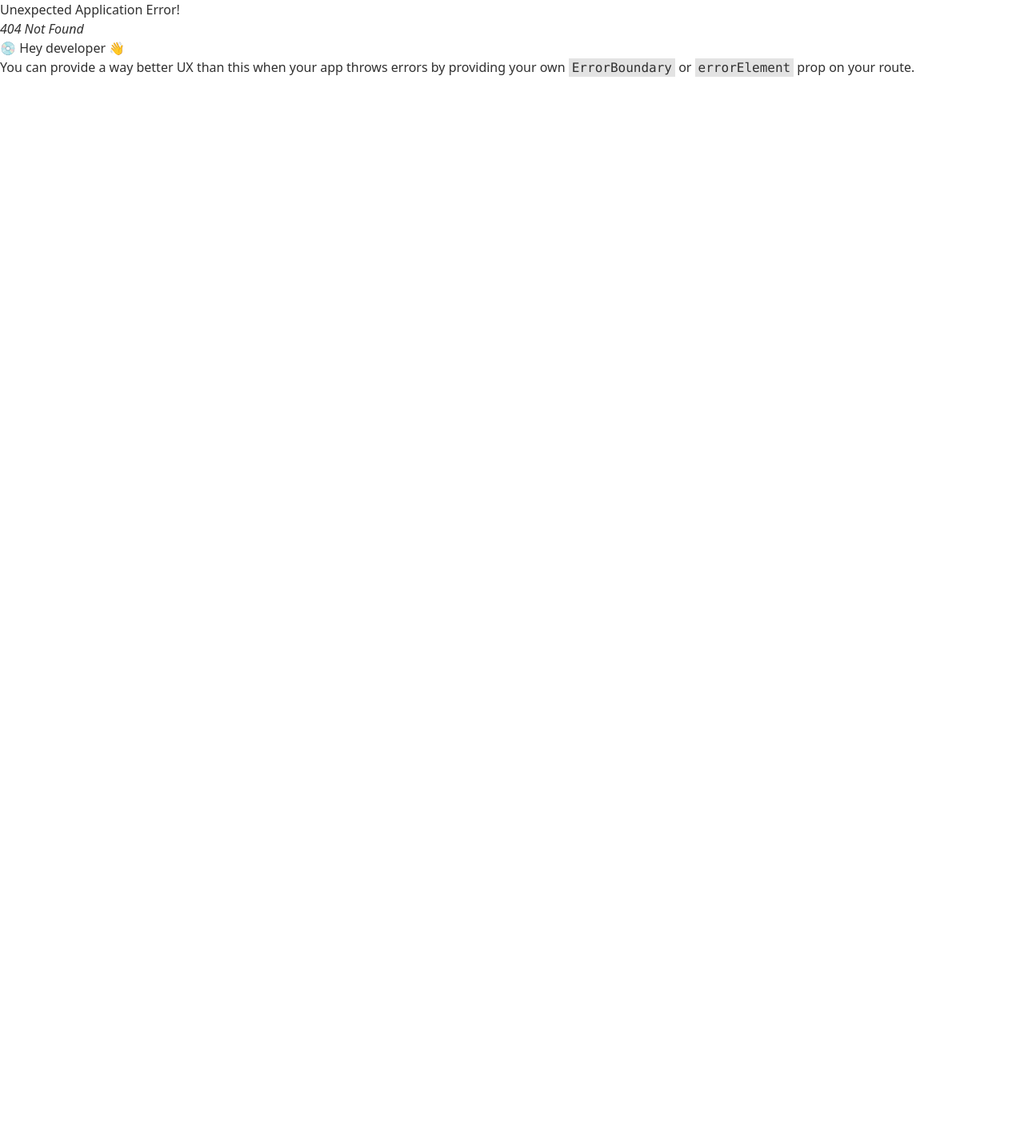
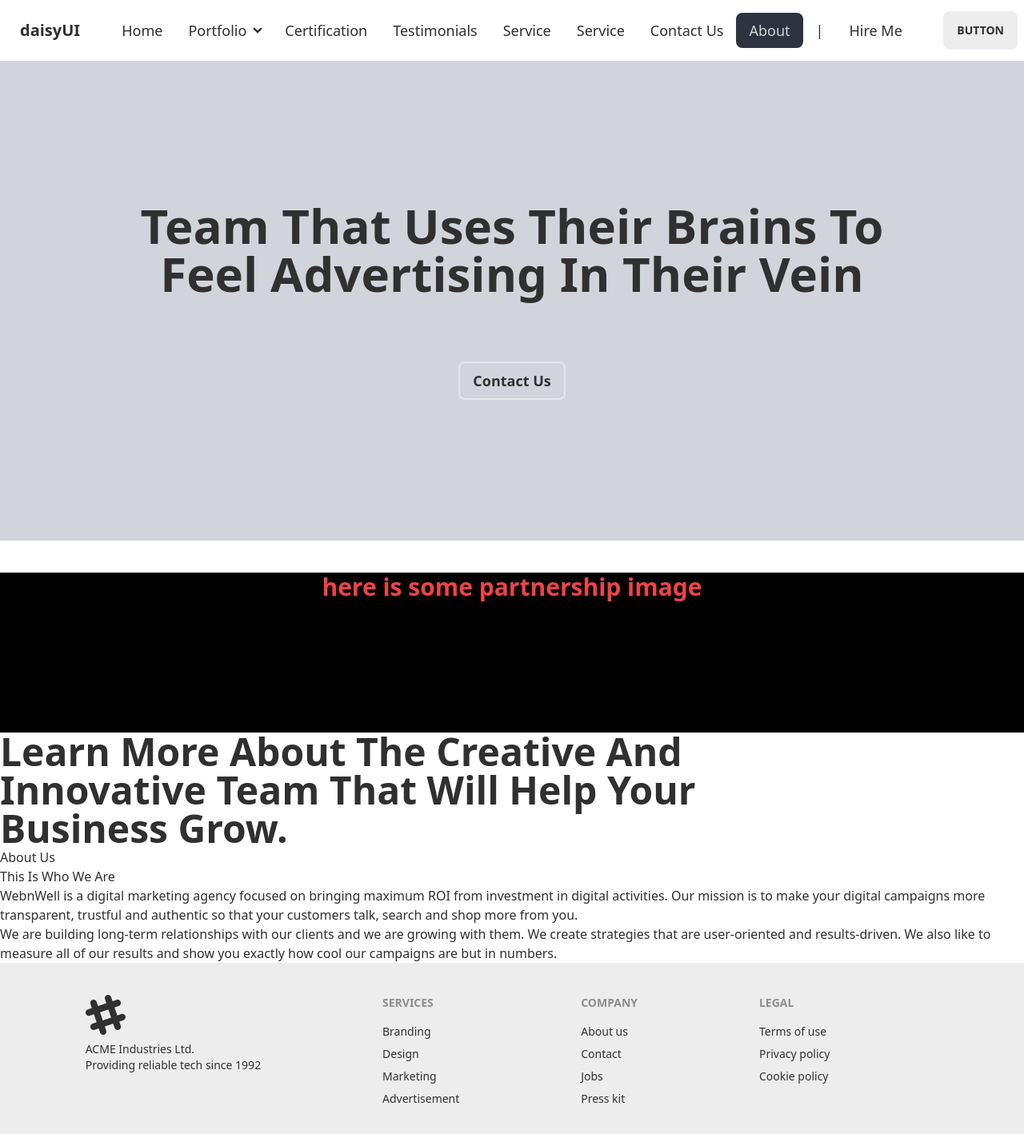
Before and after one commit to Mahbub192/zamir-website, a React (Vite) app: page /about in a window 1280 px wide. Before the commit this address had no page. Shown: the top 1418 px of the page at 80% size. Before the commit the page ends 800 px from the top, so only its background shows below. Built offline with nearby package versions, Linux system fonts and the light colour scheme.

Commit message:
about section page

```diff
--- /dev/null
+++ b/src/pages/About/About.jsx
@@ -0,0 +1,16 @@
+import AboutBanner from "./AboutBanner";
+import AboutUsInfo from "./AboutUsInfo";
+import Partnership from "./Partnership";
+
+
+const About = () => {
+    return (
+        <div>
+            <AboutBanner />
+            <Partnership />
+            <AboutUsInfo />
+        </div>
+    );
+};
+
+export default About;
--- /dev/null
+++ b/src/pages/About/AboutBanner.jsx
@@ -0,0 +1,17 @@
+
+const AboutBanner = () => {
+    return (
+        <div>
+            <div className="flex items-center justify-center h-[600px] bg-gray-300">
+            <div>
+                <h1 className="text-6xl font-bold text-center">Team That Uses Their Brains To <br /> Feel Advertising In Their Vein</h1>
+                <div className="mx-auto text-center mt-20">
+                <button className="text-lg font-bold border-2 px-4 py-2 rounded-lg ">Contact Us</button>
+                </div>
+            </div>
+            </div>
+        </div>
+    );
+};
+
+export default AboutBanner;
--- /dev/null
+++ b/src/pages/About/AboutUsInfo.jsx
@@ -0,0 +1,21 @@
+const AboutUsInfo = () => {
+  return (
+    <div className="container mx-auto">
+      <h1 className="text-5xl font-bold ">
+        Learn More About The Creative And <br /> Innovative Team That Will Help
+        Your <br /> Business Grow.
+      </h1>
+      <div>
+        <div></div>
+        <div>
+            <p>About Us</p>
+            <h1>This Is Who We Are</h1>
+            <p>WebnWell is a digital marketing agency focused on bringing maximum ROI from investment in digital activities. Our mission is to make your digital campaigns more transparent, trustful and authentic so that your customers talk, search and shop more from you. </p>
+            <p>We are building long-term relationships with our clients and we are growing with them. We create strategies that are user-oriented and results-driven. We also like to measure all of our results and show you exactly how cool our campaigns are but in numbers.</p>
+        </div>
+      </div>
+    </div>
+  );
+};
+
+export default AboutUsInfo;
--- /dev/null
+++ b/src/pages/About/Partnership.jsx
@@ -0,0 +1,11 @@
+
+
+const Partnership = () => {
+    return (
+        <div className="container mx-auto h-[200px] mt-10 bg-black">
+            <h1 className="text-center text-3xl font-bold text-red-500">here is some partnership image</h1>
+        </div>
+    );
+};
+
+export default Partnership;
--- a/src/pages/Portfolio/FacebookAdd/FacebookAdd.jsx
+++ b/src/pages/Portfolio/FacebookAdd/FacebookAdd.jsx
@@ -3,7 +3,7 @@ import facebookService from '../../../assets/FacebookAdd/facebookService.png'
 const FacebookAdd = () => {
     return (
         <div className="container mx-auto">
-            <h1>FACEBOOK PIXEL & CONVERSION API</h1>
+            <h1 className='text-3xl font-bold  text-center mb-10'>FACEBOOK PIXEL & CONVERSION API</h1>
             <div className='flex items-center w-5/6 mx-auto'>
                 <div className='w-1/2'>
                     <img className='mx-auto ' src={facebookAd} alt="" />
@@ -14,8 +14,8 @@ const FacebookAdd = () => {
                     <p className='leading-relaxed mt-3 text-justify'>I have a wealth of experience in creating and managing Google PPC (Pay-Per-Click) ad campaigns that deliver tangible results. Here&apos;s an overview of my expertise and an example of a successful Google PPC ad campaign:</p>
                 </div>
             </div>
-            <div>
-                <img src={facebookService} alt="" />
+            <div className='mt-10'>
+                <img className='mx-auto border-2 border-gray-300 p-3 bg-white shadow-2xl' src={facebookService} alt="" />
             </div>
         </div>
     );
--- a/src/pages/Portfolio/FacebookAdd/FacebookProtfolio.jsx
+++ b/src/pages/Portfolio/FacebookAdd/FacebookProtfolio.jsx
@@ -1,10 +1,11 @@
+import FacebookAdd from "./FacebookAdd";
 
 
 const FacebookProtfolio = () => {
     return (
         <div >
             <h1 className="text-center mt-16 text-5xl font-bold mb-20">MY AMAZING WORKS</h1>
-
+           <FacebookAdd />
         </div>
     );
 };
--- a/src/shared/NavBar/NavBar.jsx
+++ b/src/shared/NavBar/NavBar.jsx
@@ -6,15 +6,13 @@ const NavBar = () => {
       <li>
         <NavLink to={`/`}>Home</NavLink>
       </li>
-      <li>
-        <NavLink to={`/portfolio`}>Portfolio</NavLink>
-      </li>
+
       <li tabIndex={0}>
         <details>
-          <summary>Parent</summary>
-          <ul className="p-2">
-            <li><NavLink>Submenu 1</NavLink></li>
-            <li><a>Submenu 2</a></li>
+          <summary>Portfolio</summary>
+          <ul className="p-2 w-48">
+            <li><NavLink to={`portfolio`}>Google Ads</NavLink></li>
+            <li><NavLink to={`facebookAds`}>Facebook Ads</NavLink></li>
           </ul>
         </details>
       </li>
@@ -35,7 +33,7 @@ const NavBar = () => {
         <a>Contact Us</a>
       </li>
       <li>
-        <a>About</a>
+        <NavLink to={`about`}>About</NavLink>
       </li>
       <li>
         <a>|</a>
```
Also changed, not shown: src/Routers/Router.jsx (+14 -11 lines).
